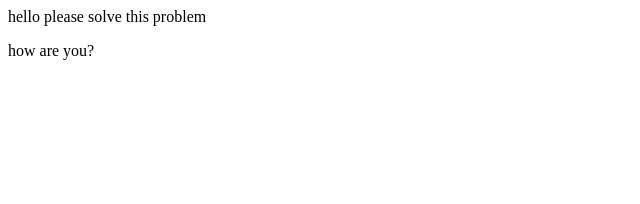
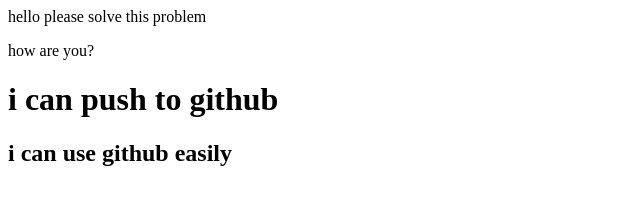
Before and after one commit to feruja/my-first-repo, a plain HTML site: page index.html in a window 1280 px wide. Shown: the whole page, without its empty margins (0-640 px from the left). Drawn offline with Linux system fonts and the light colour scheme.

Commit message:
added header

```diff
--- a/index.html
+++ b/index.html
@@ -8,5 +8,9 @@
 <body>
     hello please solve this problem
     <p>how are you?</p>
+    <h1>i can push to github</h1>
+    <h2>i can use github easily</h2>
+
+
 </body>
 </html>
```
